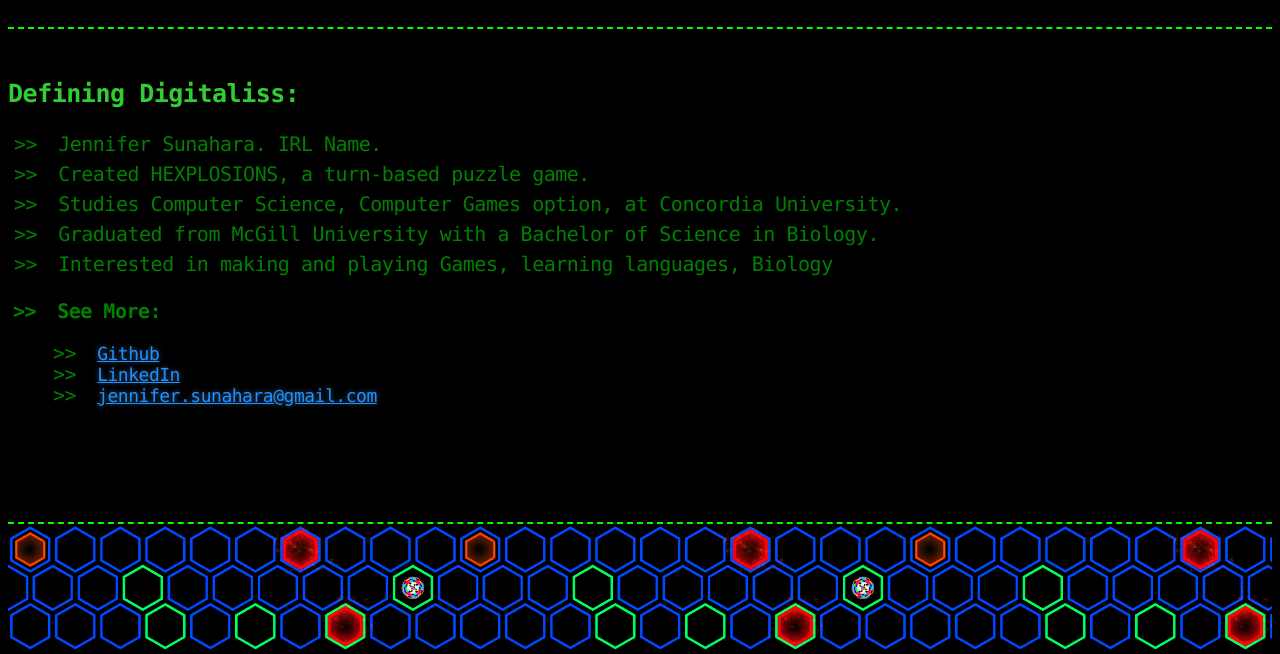
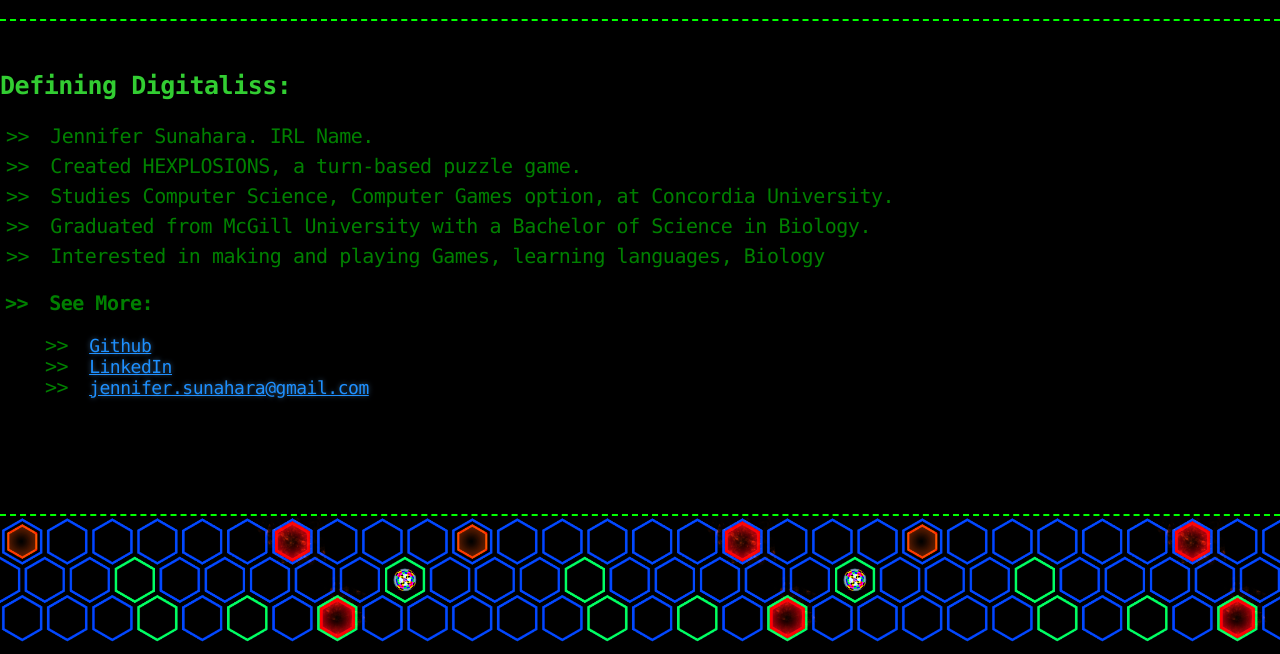
Before and after one commit to Digitaliss/digitaliss.github.io, a plain HTML site: page index.html in a window 1280 px wide. Shown: the part 159-813 px from the top of the page. Drawn offline with Linux system fonts and the light colour scheme.

Commit message:
trying again

```diff
--- a/myStyle.css
+++ b/myStyle.css
@@ -11,12 +11,14 @@
 	font-size:18px;
 }
 
-body{
+html,body{
   background-color: black;
   font-family: Monaco, Terminal, monospace;
   color: LimeGreen;
   letter-spacing: -0.03em;
   height:100%;
+  margin:0;
+  padding:0;
 
 }
 .wrapper{
```
